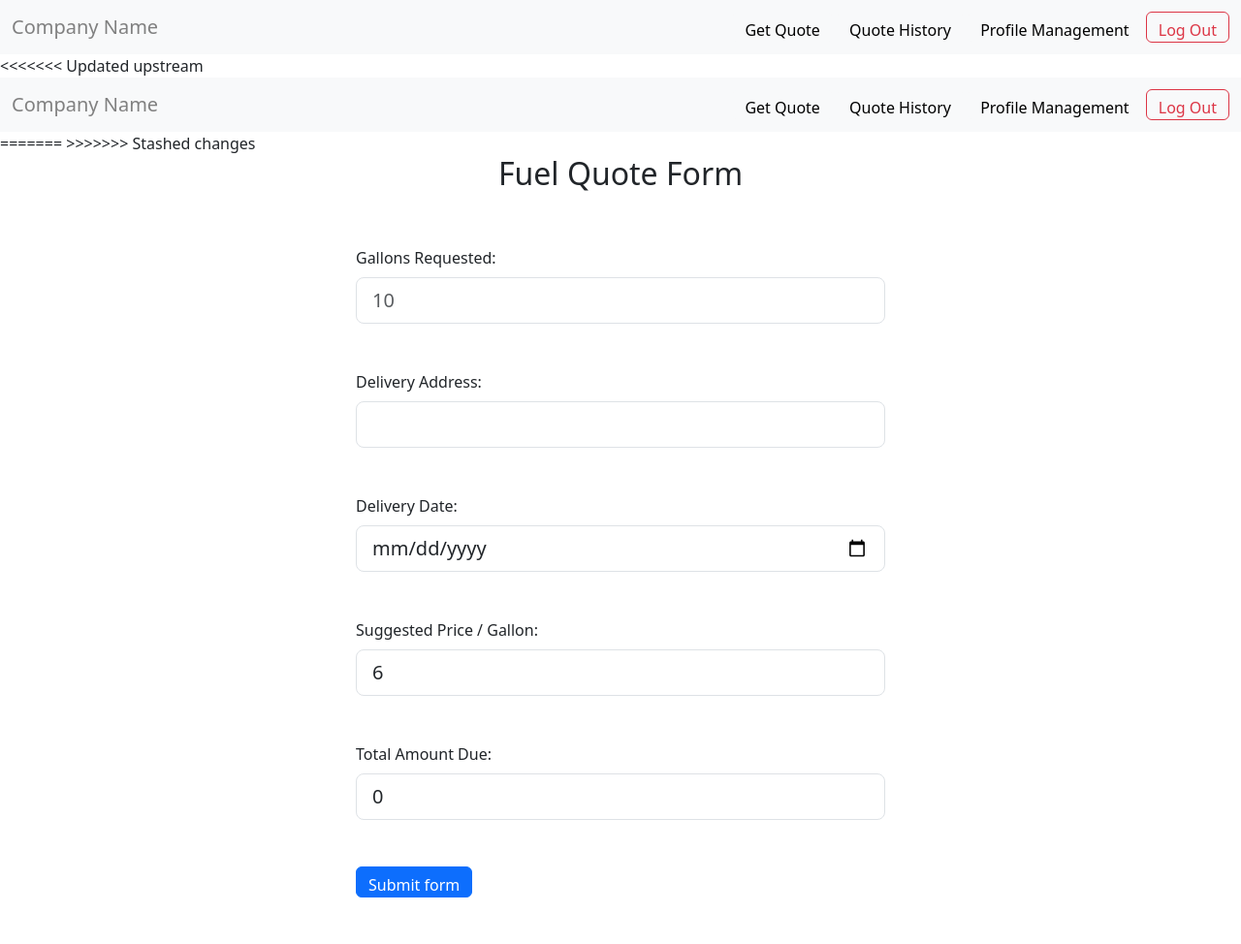
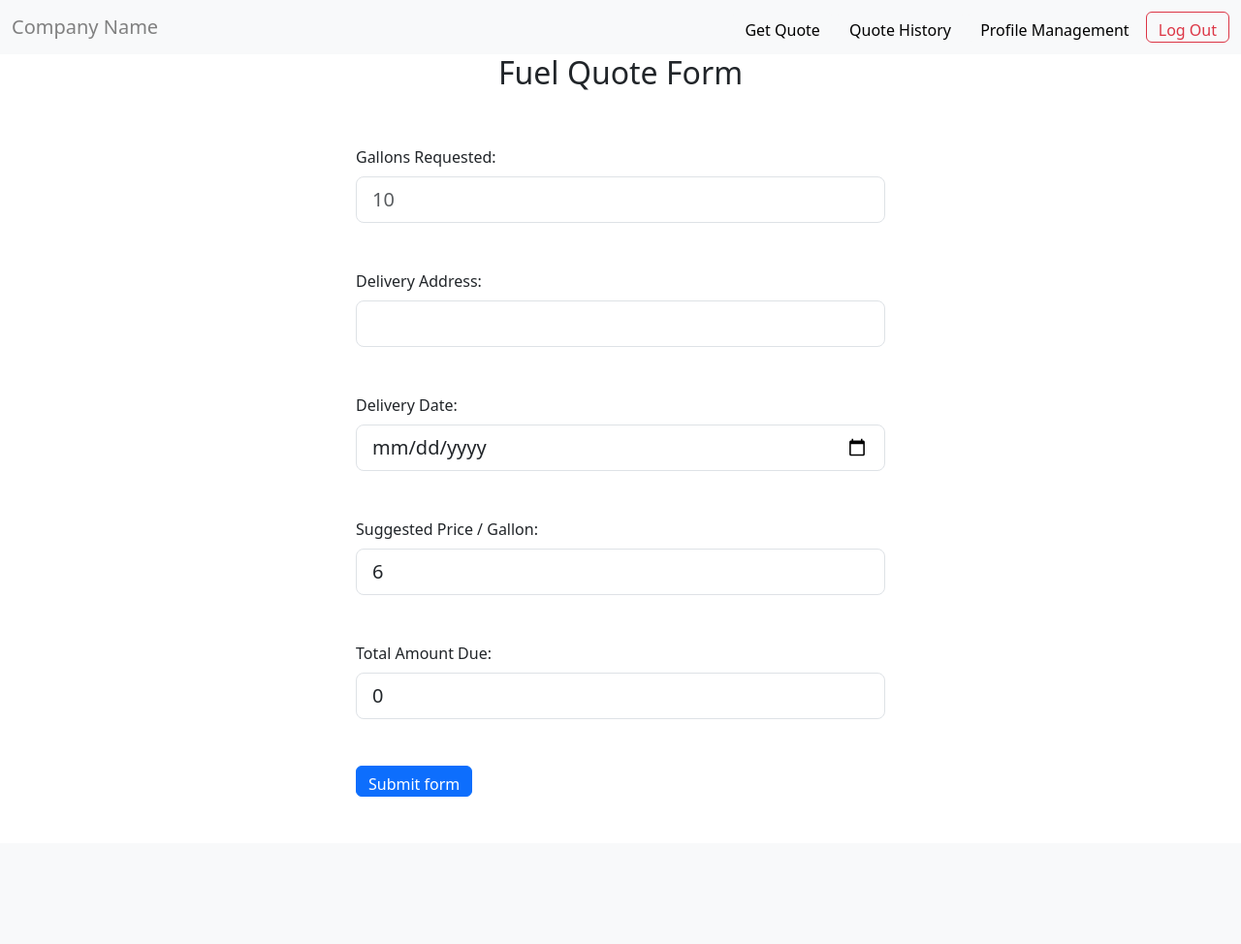
Before and after one commit to mft6300/Group14COSC4353, a PHP site: page /Group14COSC4353/fuel-form.php in a window 1280 px wide. Shown: the whole page at 97% size. After the commit the page ends 822 px from the top, so only its background shows below. Run offline with PHP 8.4, Linux system fonts and the light colour scheme.

Commit message:
navbar fix

```diff
--- a/fuel-form.php
+++ b/fuel-form.php
@@ -2,20 +2,6 @@
 include_once 'header.php';
 include_once 'navbar.php';
 ?>
-<<<<<<< Updated upstream
-<nav class="navbar navbar-expand-lg bg-light bg-body-primary">
-	<div class="container-fluid">
-		<a href="$" class="navbar-brand">Company Name</a>
-		<div>
-			<button class="btn btn-light">Get Quote</button>
-			<button class="btn btn-light">Quote History</button>
-			<button class="btn btn-light">Profile Management</button>
-			<button class="btn btn-outline-danger">Log Out</button>
-		</div>
-	</div>
-</nav>
-=======
->>>>>>> Stashed changes
 <div class="container">
     <div class="text-center">
         <h2>Fuel Quote Form</h2>
```
